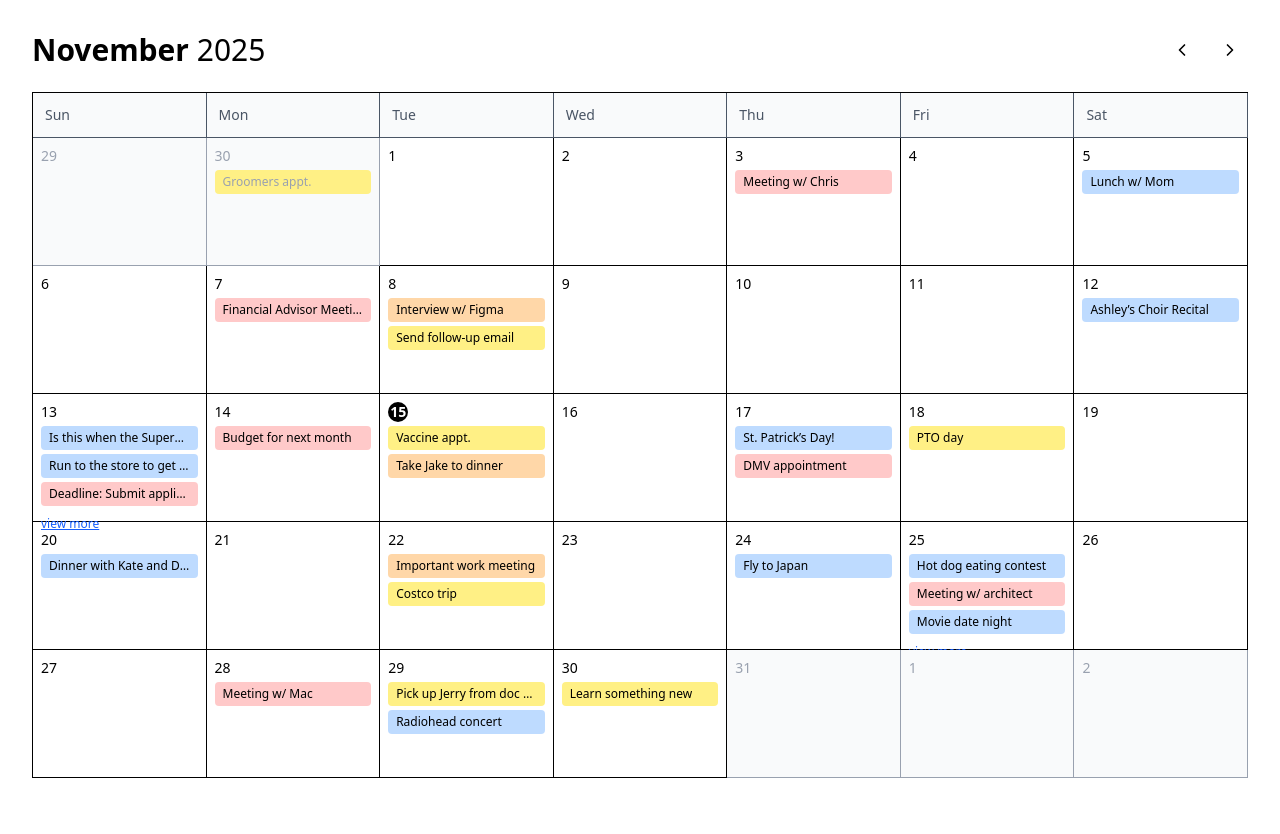
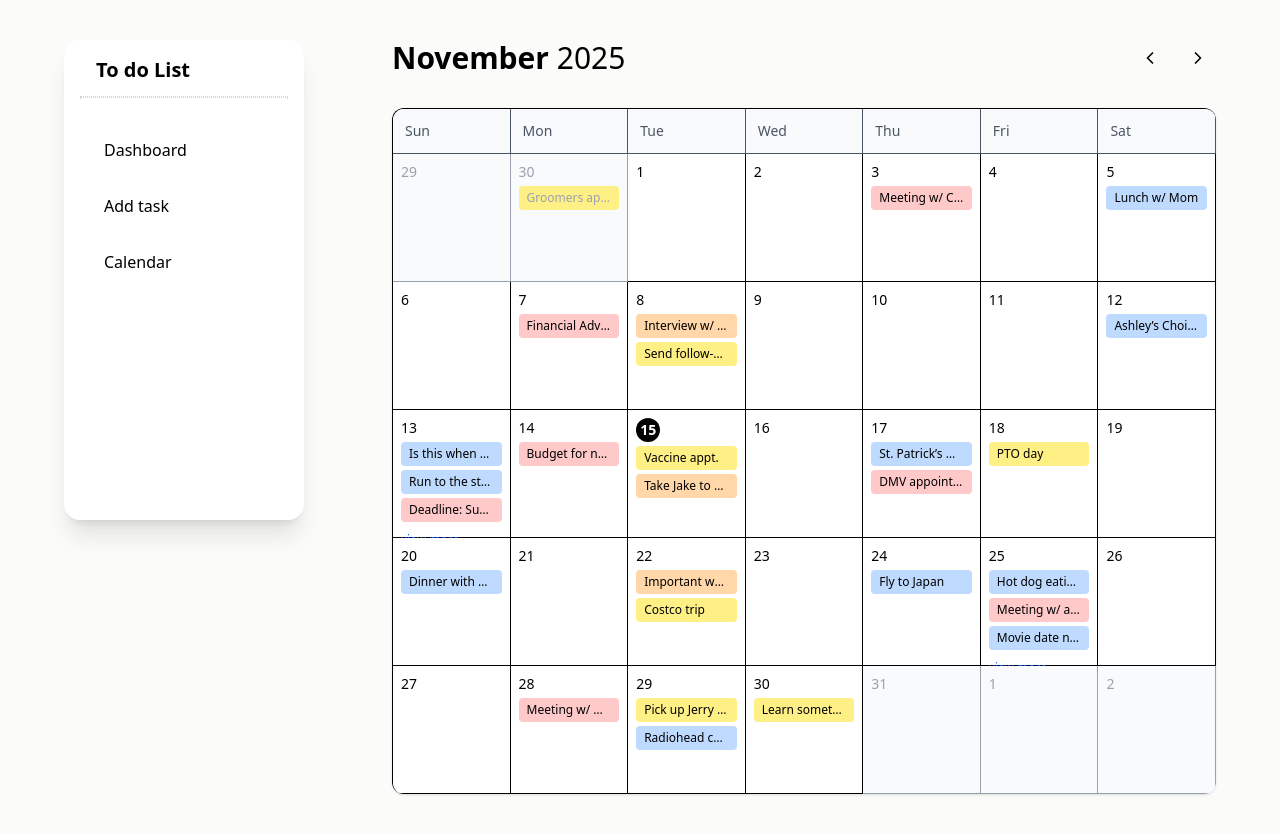
Before and after one commit to PisethKeng/TodoApp-Frontend-ProjectCSCI221, a React (Vite) app: page /calendar in a window 1280 px wide. Before the commit the page ends 810 px from the top, so only its background shows below. Built offline with nearby package versions, Linux system fonts and the light colour scheme.

Commit message:
design layout for calendar page

```diff
--- a/src/pages/Calendar.jsx
+++ b/src/pages/Calendar.jsx
@@ -1,12 +1,27 @@
 import React from "react";
 import { ChevronLeft, ChevronRight } from "lucide-react";
+import SideBar from "../components/SideBar";
 
 export default function Calendar() {
   return (
-    <div className="w-full p-8 font-sans">
+    <div className="min-h-screen bg-[#FBFBF9] flex justify-center items-start py-10">
+
+      {/* Main Container (Sidebar + Content) */}
+      <div className="flex w-[90%] max-w-[1400px] gap-10">
+
+        {/* LEFT: Sidebar */}
+        <div className="w-72">
+          <SideBar />
+        </div>
+
+        {/* RIGHT: Calendar Section */}
+        <div className="flex-1">
+
           {/* Header */}
-      <div className="flex items-center justify-between mb-6">
-        <h1 className="text-3xl font-semibold">November <span className="font-light">2025</span></h1>
+          <div className="flex items-center justify-between mb-8">
+            <h1 className="text-3xl font-semibold">
+              November <span className="font-light">2025</span>
+            </h1>
 
             <div className="flex gap-3">
               <button className="p-2 rounded-full hover:bg-gray-100">
@@ -19,7 +34,9 @@ export default function Calendar() {
           </div>
 
           {/* Calendar Grid */}
-      <div className="grid grid-cols-7 border-t border-l">
+          <div className="grid grid-cols-7 border-t border-l bg-white rounded-xl overflow-hidden shadow-sm">
+
+            {/* Weekday Headers */}
             {["Sun", "Mon", "Tue", "Wed", "Thu", "Fri", "Sat"].map((day) => (
               <div
                 key={day}
@@ -29,7 +46,7 @@ export default function Calendar() {
               </div>
             ))}
 
-        {/* --- ROW 1 --- */}
+            {/* ROW 1 */}
             <CalendarDay number={29} dim />
             <CalendarDay number={30} dim events={[
               { label: "Groomers appt.", color: "bg-yellow-200" }
@@ -44,7 +61,7 @@ export default function Calendar() {
               { label: "Lunch w/ Mom", color: "bg-blue-200" }
             ]}/>
 
-        {/* --- ROW 2 --- */}
+            {/* ROW 2 */}
             <CalendarDay number={6} />
             <CalendarDay number={7} events={[
               { label: "Financial Advisor Meeting", color: "bg-red-200" }
@@ -60,7 +77,7 @@ export default function Calendar() {
               { label: "Ashley’s Choir Recital", color: "bg-blue-200" }
             ]}/>
 
-        {/* --- ROW 3 --- */}
+            {/* ROW 3 */}
             <CalendarDay number={13} events={[
               { label: "Is this when the Superbowl is?", color: "bg-blue-200" },
               { label: "Run to the store to get some nachos", color: "bg-blue-200" },
@@ -83,7 +100,7 @@ export default function Calendar() {
             ]}/>
             <CalendarDay number={19} />
 
-        {/* --- ROW 4 --- */}
+            {/* ROW 4 */}
             <CalendarDay number={20} events={[
               { label: "Dinner with Kate and Dan", color: "bg-blue-200" }
             ]}/>
@@ -103,7 +120,7 @@ export default function Calendar() {
             ]} showMore />
             <CalendarDay number={26} />
 
-        {/* --- ROW 5 --- */}
+            {/* ROW 5 */}
             <CalendarDay number={27} />
             <CalendarDay number={28} events={[
               { label: "Meeting w/ Mac", color: "bg-red-200" }
@@ -120,26 +137,32 @@ export default function Calendar() {
             <CalendarDay number={2} dim />
           </div>
         </div>
+
+      </div>
+    </div>
   );
 }
 
-/* ========== SMALL COMPONENT FOR EACH DAY CELL ========== */
+/* ========== DAY CELL COMPONENT ========== */
 function CalendarDay({ number, events = [], dim = false, highlight = false, showMore = false }) {
   return (
-    <div className={`h-32 p-2 border-r border-b relative ${dim ? "bg-gray-50 text-gray-400" : ""}`}>
+    <div className={`h-32 p-2 border-r border-b ${dim ? "bg-gray-50 text-gray-400" : "bg-white"}`}>
       <div className="flex justify-between">
-        <span className={`text-sm ${highlight ? "w-5 h-5 flex items-center justify-center rounded-full bg-black text-white font-bold" : ""}`}>
+        <span
+          className={`text-sm ${
+            highlight
+              ? "w-6 h-6 flex items-center justify-center rounded-full bg-black text-white font-semibold"
+              : ""
+          }`}
+        >
           {number}
         </span>
       </div>
 
-      {/* EVENTS */}
+      {/* Events */}
       <div className="mt-1 space-y-1">
         {events.slice(0, 3).map((ev, idx) => (
-          <div
-            key={idx}
-            className={`text-xs px-2 py-1 rounded-sm truncate ${ev.color}`}
-          >
+          <div key={idx} className={`text-xs px-2 py-1 rounded-sm truncate ${ev.color}`}>
             {ev.label}
           </div>
         ))}
```
Lines whose indentation alone changed are shown as unchanged.
